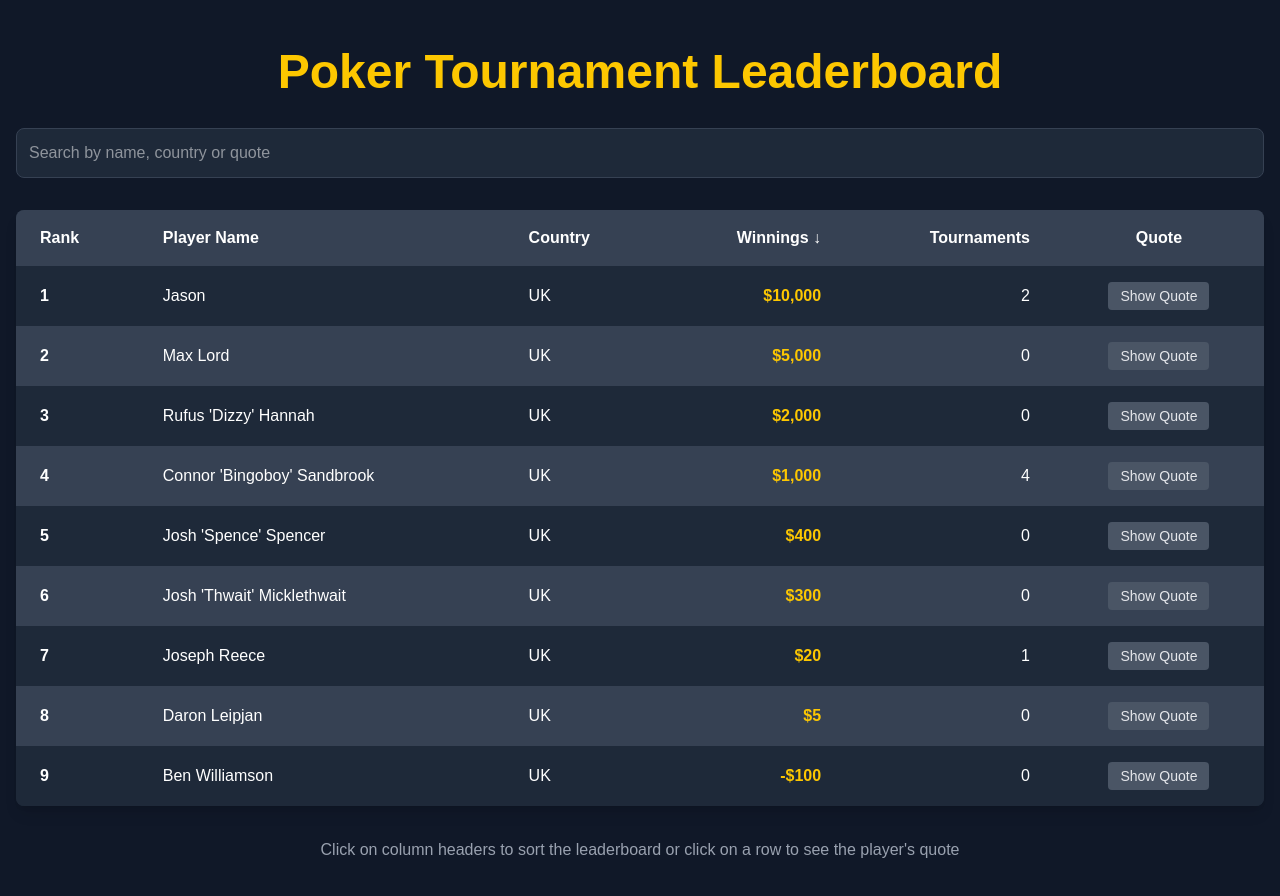
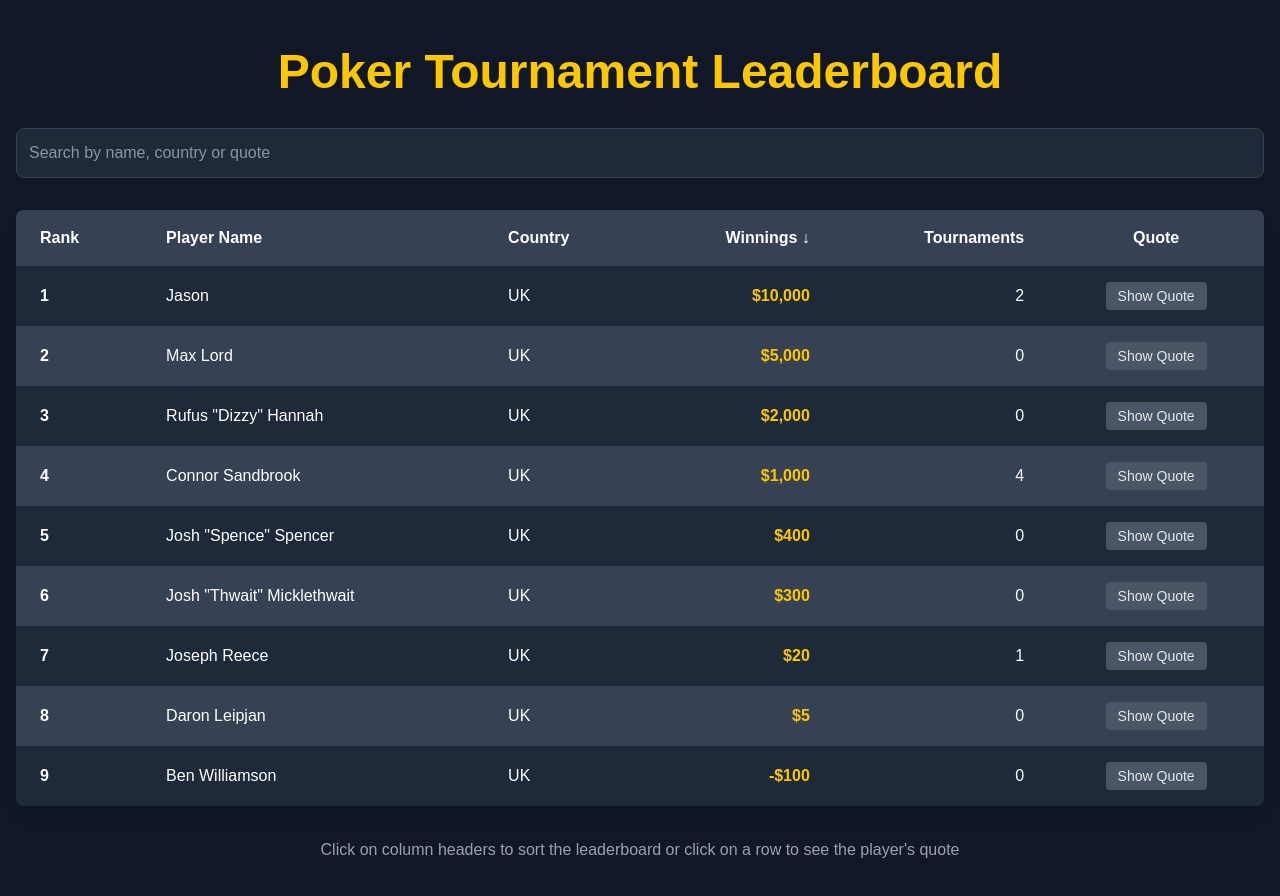
Before and after one commit to JosephReece/PSOC-Website, a Next.js app: page / in a window 1280 px wide. Shown: the top 896 px of the page. Built offline with nearby package versions, Linux system fonts and the light colour scheme.

Commit message:
Use escape characters

```diff
--- a/src/app/page.tsx
+++ b/src/app/page.tsx
@@ -17,15 +17,15 @@ interface Player {
 export default function Home() {
   // Sample data for the leaderboard with added quotes
   const players: Player[] = [
-    { id: 1, name: "Rufus 'Dizzy' Hannah", winnings: 2000, tournaments: 0, country: "UK", quote: "Nothing gets past the treasurer." },
-    { id: 2, name: "Joseph Reece", winnings: 20, tournaments: 1, country: "UK", quote: "I'd rather punt big than win small." },
+    { id: 1, name: "Rufus \"Dizzy\" Hannah", winnings: 2000, tournaments: 0, country: "UK", quote: "Nothing gets past the treasurer." },
+    { id: 2, name: "Joseph Reece", winnings: 20, tournaments: 1, country: "UK", quote: "I\'d rather punt big than win small." },
     { id: 3, name: "Ben Williamson", winnings: -100, tournaments: 0, country: "UK", quote: "Sometimes you have to lose it all to win big." },
-    { id: 4, name: "Max Lord", winnings: 5000, tournaments: 0, country: "UK", quote: "The cards you're dealt are just the beginning." },
-    { id: 5, name: "Josh 'Spence' Spencer", winnings: 400, tournaments: 0, country: "UK", quote: "Patience isn't just a virtue, it's a strategy." },
+    { id: 4, name: "Max Lord", winnings: 5000, tournaments: 0, country: "UK", quote: "The cards you\'re dealt are just the beginning." },
+    { id: 5, name: "Josh \"Spence\" Spencer", winnings: 400, tournaments: 0, country: "UK", quote: "Patience isn\"t just a virtue, it\'s a strategy." },
     { id: 6, name: "Daron Leipjan", winnings: 5, tournaments: 0, country: "UK", quote: "BAAAAAAAAD BEATTTTTTT." },
-    { id: 7, name: "Connor 'Bingoboy' Sandbrook", winnings: 1000, tournaments: 4, country: "UK", quote: "Gobble gobble." },
+    { id: 7, name: "Connor Sandbrook", winnings: 1000, tournaments: 4, country: "UK", quote: "Gobble gobble." },
     { id: 8, name: "Jason", winnings: 10000, tournaments: 2, country: "UK", quote: "Who has cash box?" },
-    { id: 9, name: "Josh 'Thwait' Micklethwait", winnings: 300, tournaments: 0, country: "UK", quote: "Fold when uncertain, fold when confident." },
+    { id: 9, name: "Josh \"Thwait\" Micklethwait", winnings: 300, tournaments: 0, country: "UK", quote: "Fold when uncertain, fold when confident." },
   ];
 
   const [sortConfig, setSortConfig] = useState<{
```
